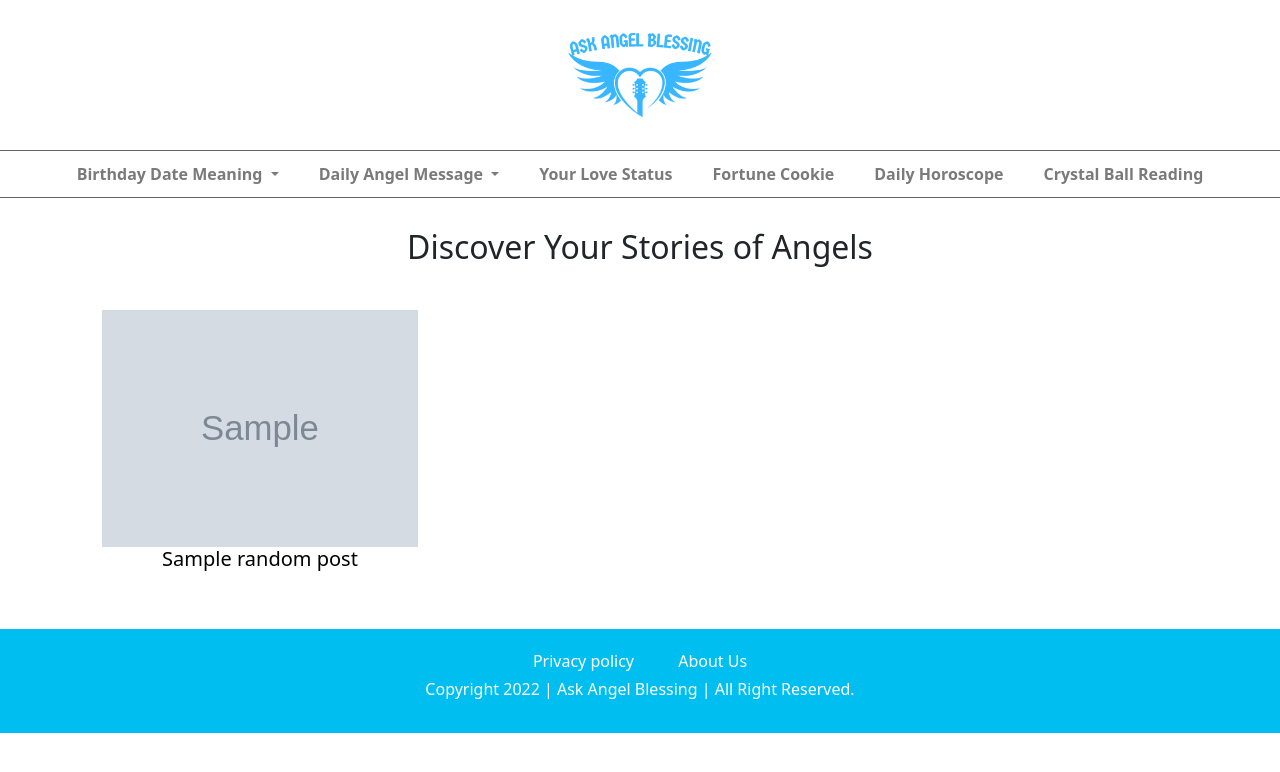
After one commit to Khamid-v2022/AngelBlessing-second, a PHP site: the page made by application/views/story_angel.php in a window 1280 px wide. The commit adds this page. Shown: the top 772 px of the page. Run offline with PHP 8.4, Linux system fonts and the light colour scheme; the template is opened without the code that fills it: most values are stand-ins (such as "Sample title", 1, 10 or a date in 2020); grey boxes marked "Sample" are stand-in pictures; data that the repository does not hold is empty.

Commit message:
stories of Angel page added

```diff
--- a/application/views/header.php
+++ b/application/views/header.php
@@ -13,6 +13,8 @@
   <script src="https://cdn.jsdelivr.net/npm/bootstrap@5.2.2/dist/js/bootstrap.bundle.min.js" integrity="sha384-OERcA2EqjJCMA+/3y+gxIOqMEjwtxJY7qPCqsdltbNJuaOe923+mo//f6V8Qbsw3" crossorigin="anonymous"></script>
 
   <script type="text/javascript" src="<?=base_url()?>assets/plugin/js/jquery.min.js"></script>
+
+  <script async src="https://pagead2.googlesyndication.com/pagead/js/adsbygoogle.js?client=ca-pub-6130278165783644" crossorigin="anonymous"></script>
 
   <link rel="stylesheet" type="text/css" href="<?=base_url()?>assets/css/app.css">
   <script type="text/javascript" src="<?=base_url()?>assets/js/app.js"></script>
--- /dev/null
+++ b/application/views/story_angel.php
@@ -0,0 +1,52 @@
+    <section class="story-angel">
+        <div class="container">
+            <div class="google-ads-place">
+                <!-- stories of angels top -->
+                <ins class="adsbygoogle"
+                     style="display:block"
+                     data-ad-client="ca-pub-6130278165783644"
+                     data-ad-slot="9739664154"
+                     data-ad-format="auto"
+                     data-full-width-responsive="true"></ins>
+                <script>
+                     (adsbygoogle = window.adsbygoogle || []).push({});
+                </script>
+            </div>
+
+            <section class="popular-article">
+                <div class="text-center my-4">
+                    <h2>Discover Your Stories of Angels</h2>
+                </div>
+                <div class="row">
+                    <?php
+                    foreach($random_posts as $post) { ?>
+                        <div class="col-md-4 col-sm-6">
+                            <div class="article-box">
+                                <a href="<?=$post['url']?>">
+                                   <div class="image">
+                                       <img src="<?=$post['image_path']?>" alt="" style="width: 100%; object-fit: fill" loading="lazy">
+                                   </div>
+                                    <div class="text-center">
+                                       <h5 class="article-title"><?=$post['title']?></h5>
+                                    </div>
+                                </a>
+                            </div>
+                        </div>
+                    <?php } ?>
+                </div>
+            </section>
+
+            <div class="google-ads-place">
+                <!-- stories of angels top -->
+               <ins class="adsbygoogle"
+                     style="display:block"
+                     data-ad-format="autorelaxed"
+                     data-ad-client="ca-pub-6130278165783644"
+                     data-ad-slot="2982684110"></ins>
+                <script>
+                     (adsbygoogle = window.adsbygoogle || []).push({});
+                </script>
+            </div>
+        </div>
+    </section>
+</body>
--- a/assets/css/app.css
+++ b/assets/css/app.css
@@ -711,3 +711,22 @@ a.horoscope-btn:hover .horoscope-icon{
 .crystal-item-img:hover {
    transform: scale(1.1);
 }
+
+
+/* Story of Angel page*/
+.story-angel .article-box {
+    padding: 20px;
+    transition: all .2s ease-in-out;
+}
+
+.story-angel .article-box:hover {
+   transform: scale(1.1);
+}
+
+.story-angel .article-box a{
+    text-decoration: none;
+}
+
+.story-angel .article-box a .article-title{
+    color: black;
+}
```
Also changed, not shown: application/controllers/StoryOfAngel.php (added, +47 -0 lines), application/models/Welcome_m.php (+43 -0 lines).
